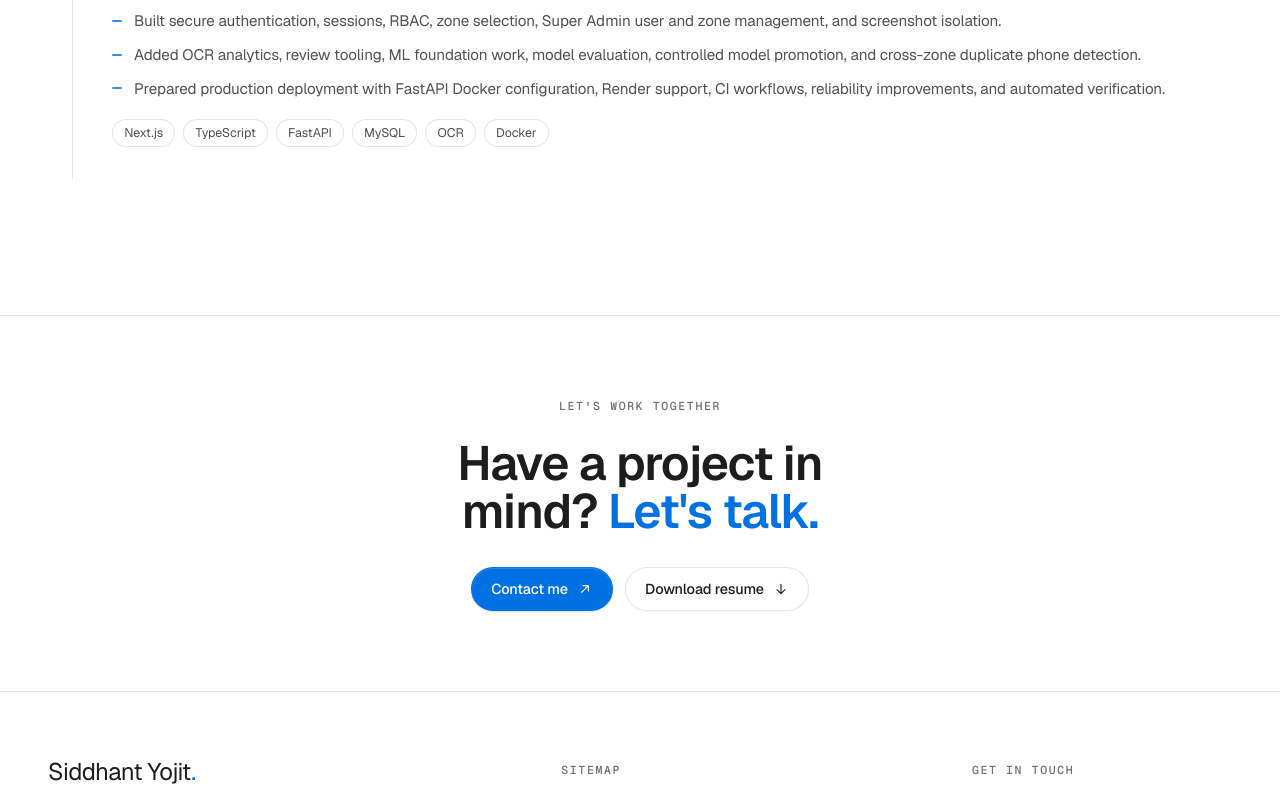
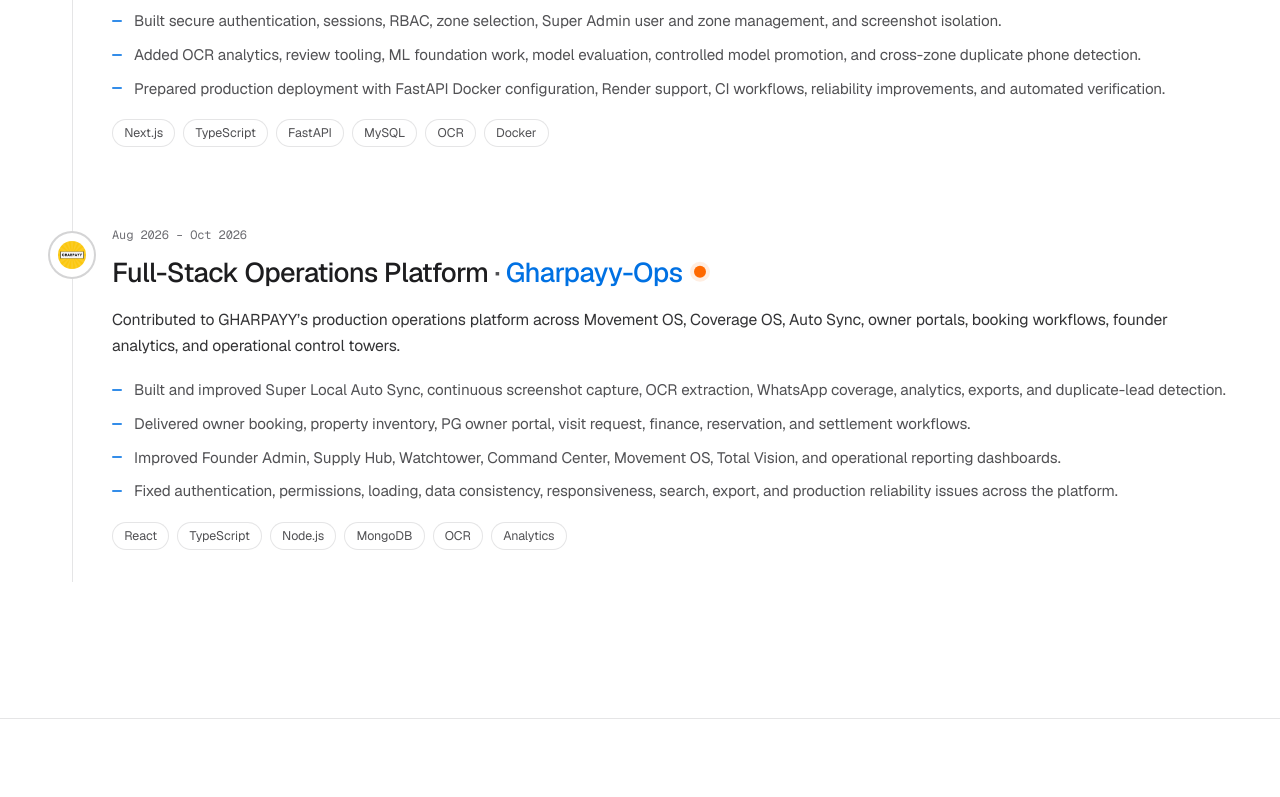
Before and after one commit to YojitSiddhant/siddhantyojitportfolio, a Next.js app: page /experience in a window 1280 px wide. Shown: the part 1243-2040 px from the top of the page. Built offline with nearby package versions, Linux system fonts and the light colour scheme.

Commit message:
Gharpayy-Ops added in expirience

```diff
--- a/components/experience/experience-timeline.tsx
+++ b/components/experience/experience-timeline.tsx
@@ -115,6 +115,15 @@ const autoSyncWorkstreams = [
   ["Deployment & reliability", "Prepared FastAPI Docker and Render deployment, hardened storage and concurrency, stabilized CI tests, and completed end-to-end verification."],
 ] as const;
 
+const opsWorkstreams = [
+  ["Auto Sync & OCR", "Built continuous screenshot capture, OCR extraction, WhatsApp coverage, recovery flows, OCR diagnostics, and Super Local Auto Sync controls."],
+  ["Owner portals & bookings", "Delivered PG owner booking, property inventory, visit requests, finance, move-in approvals, settlements, payment flows, and mobile workflows."],
+  ["Operations dashboards", "Improved Founder Admin, Supply Hub, Watchtower, Command Center, Movement OS, Total Vision, and operational reporting dashboards."],
+  ["Analytics & exports", "Added zone summaries, lead drill-downs, KPI reporting, Excel exports, call-connected reporting, activity timelines, and analytics accuracy improvements."],
+  ["Security & reliability", "Fixed authentication refresh, rate limiting, RBAC, role-based visibility, data consistency, loading performance, and production workflow reliability."],
+  ["Search & workflow quality", "Improved global phone search, owner attribution, lead deduplication, filters, responsive UI, navigation, copy controls, and booking lifecycle states."],
+] as const;
+
 export function ExperienceTimeline() {
   const [isGharpayySummaryOpen, setIsGharpayySummaryOpen] = useState(false);
   const [activeSummaryIndex, setActiveSummaryIndex] = useState(0);
@@ -144,7 +153,7 @@ export function ExperienceTimeline() {
                 <p className="flex items-center gap-2 font-mono text-xs text-subtle">{isCurrent ? <span className="status-dot" aria-hidden="true" /> : null}{item.duration}</p>
                 <h3 className="mt-3 text-2xl tracking-tight text-foreground sm:text-[1.7rem]">
                   {item.role}<span className="text-muted"> · </span><span className="text-accent">{item.company}</span>
-                  {item.company === "GHARPAYY" || item.company === "GHARPAYY Local Auto Sync 100X" ? <button type="button" aria-label={`Open ${item.company} work summary`} aria-haspopup="dialog" onClick={() => { setActiveSummaryIndex(item.company === "GHARPAYY" ? 0 : 1); setIsGharpayySummaryOpen(true); }} className="ml-3 inline-flex h-3 w-3 translate-y-[-0.12em] rounded-full bg-orange-500 align-middle shadow-[0_0_0_4px_rgba(249,115,22,0.12)] transition-transform hover:scale-125 focus-visible:outline-orange-500" /> : null}
+                  {item.company === "GHARPAYY" || item.company === "GHARPAYY Local Auto Sync 100X" || item.company === "Gharpayy-Ops" ? <button type="button" aria-label={`Open ${item.company} work summary`} aria-haspopup="dialog" onClick={() => { setActiveSummaryIndex(item.company === "GHARPAYY" ? 0 : item.company === "GHARPAYY Local Auto Sync 100X" ? 1 : 2); setIsGharpayySummaryOpen(true); }} className="ml-3 inline-flex h-3 w-3 translate-y-[-0.12em] rounded-full bg-orange-500 align-middle shadow-[0_0_0_4px_rgba(249,115,22,0.12)] transition-transform hover:scale-125 focus-visible:outline-orange-500" /> : null}
                 </h3>
                 {"summary" in item && item.summary ? <p className="mt-4 text-[0.98rem] text-foreground/90">{item.summary}</p> : null}
                 <ul className="mt-5 grid gap-3">{highlights.map((highlight) => <li key={highlight} className="flex gap-3 text-sm text-muted sm:text-[0.95rem]"><span aria-hidden="true" className="mt-[0.65em] h-0.5 w-2.5 shrink-0 rounded-full bg-accent/80" /><span>{highlight}</span></li>)}</ul>
@@ -157,8 +166,8 @@ export function ExperienceTimeline() {
 
       {isGharpayySummaryOpen ? createPortal(<div className="fixed inset-0 z-[100] flex min-h-dvh items-center justify-center bg-black/35 p-4 backdrop-blur-sm sm:p-6" role="presentation" onMouseDown={(event) => { if (event.target === event.currentTarget) setIsGharpayySummaryOpen(false); }}>
         <section role="dialog" aria-modal="true" aria-labelledby="gharpayy-summary-title" className="summary-scrollbar card max-h-[min(720px,calc(100dvh-2rem))] w-full max-w-4xl rounded-[2rem] overflow-y-auto p-6 shadow-2xl sm:p-8">
-          <div className="flex items-start justify-between gap-6"><div><p className="eyebrow eyebrow-accent">Work summary</p><h2 id="gharpayy-summary-title" className="mt-3 text-3xl tracking-tight sm:text-4xl">{activeSummaryIndex === 0 ? "GHARPAYY -OS" : "GHARPAYY Local Auto Sync 100X"}</h2><p className="mt-2 font-mono text-xs text-subtle">{activeSummaryIndex === 0 ? "Aug 2026 – Present · through the latest commit" : "Oct 2026 · through the latest commit"}</p></div><div className="flex shrink-0 items-start gap-3"><div className="whitespace-nowrap rounded-xl border border-accent/20 bg-accent-soft px-4 py-3"><p className="font-mono text-sm text-accent"><span className="text-2xl leading-none">{activeSummaryIndex === 0 ? "81" : "71"}</span><span className="ml-2 text-xs uppercase tracking-wider text-muted">total commits</span></p></div><button type="button" aria-label="Close work summary" onClick={() => setIsGharpayySummaryOpen(false)} className="inline-flex h-10 w-10 items-center justify-center rounded-full border border-border text-muted transition-colors hover:bg-surface-hover hover:text-foreground"><CloseIcon className="h-5 w-5" /></button></div></div>
-          <div className="mt-6 flex items-center justify-between border-y border-border py-3"><button type="button" disabled={activeSummaryIndex === 0} onClick={() => setActiveSummaryIndex(0)} className="inline-flex items-center gap-2 rounded-full border border-border px-3 py-2 text-sm text-muted transition-colors hover:border-accent/30 hover:bg-accent-soft hover:text-accent disabled:pointer-events-none disabled:opacity-30"><span className="inline-flex h-7 w-7 items-center justify-center rounded-full bg-surface-hover"><ArrowRightIcon className="h-4 w-4 rotate-180 text-accent" /></span> Overview</button><span className="font-mono text-xs text-subtle">{activeSummaryIndex + 1} / 2</span><button type="button" disabled={activeSummaryIndex === 1} onClick={() => setActiveSummaryIndex(1)} className="inline-flex items-center gap-2 rounded-full border border-border px-3 py-2 text-sm text-muted transition-colors hover:border-accent/30 hover:bg-accent-soft hover:text-accent disabled:pointer-events-none disabled:opacity-30">Commit history <span className="inline-flex h-7 w-7 items-center justify-center rounded-full bg-surface-hover"><ArrowRightIcon className="h-4 w-4 text-accent" /></span></button></div>
+          <div className="flex items-start justify-between gap-6"><div><p className="eyebrow eyebrow-accent">Work summary</p><h2 id="gharpayy-summary-title" className="mt-3 text-3xl tracking-tight sm:text-4xl">{activeSummaryIndex === 0 ? "GHARPAYY -OS" : activeSummaryIndex === 1 ? "GHARPAYY Local Auto Sync 100X" : "Gharpayy-Ops"}</h2><p className="mt-2 font-mono text-xs text-subtle">{activeSummaryIndex === 0 ? "Aug 2026 – Present · through the latest commit" : activeSummaryIndex === 1 ? "Oct 2026 · through the latest commit" : "Aug 2026 – Oct 2026 · through the latest commit"}</p></div><div className="flex shrink-0 items-start gap-3"><div className="whitespace-nowrap rounded-xl border border-accent/20 bg-accent-soft px-4 py-3"><p className="font-mono text-sm text-accent"><span className="text-2xl leading-none">{activeSummaryIndex === 0 ? "81" : activeSummaryIndex === 1 ? "71" : "249"}</span><span className="ml-2 text-xs uppercase tracking-wider text-muted">total commits</span></p></div><button type="button" aria-label="Close work summary" onClick={() => setIsGharpayySummaryOpen(false)} className="inline-flex h-10 w-10 items-center justify-center rounded-full border border-border text-muted transition-colors hover:bg-surface-hover hover:text-foreground"><CloseIcon className="h-5 w-5" /></button></div></div>
+          <div className="mt-6 flex items-center justify-between border-y border-border py-3"><button type="button" disabled={activeSummaryIndex === 0} onClick={() => setActiveSummaryIndex((index) => Math.max(0, index - 1))} className="inline-flex items-center gap-2 rounded-full border border-border px-3 py-2 text-sm text-muted transition-colors hover:border-accent/30 hover:bg-accent-soft hover:text-accent disabled:pointer-events-none disabled:opacity-30"><span className="inline-flex h-7 w-7 items-center justify-center rounded-full bg-surface-hover"><ArrowRightIcon className="h-4 w-4 rotate-180 text-accent" /></span> Previous</button><span className="font-mono text-xs text-subtle">{activeSummaryIndex + 1} / 3</span><button type="button" disabled={activeSummaryIndex === 2} onClick={() => setActiveSummaryIndex((index) => Math.min(2, index + 1))} className="inline-flex items-center gap-2 rounded-full border border-border px-3 py-2 text-sm text-muted transition-colors hover:border-accent/30 hover:bg-accent-soft hover:text-accent disabled:pointer-events-none disabled:opacity-30">Next <span className="inline-flex h-7 w-7 items-center justify-center rounded-full bg-surface-hover"><ArrowRightIcon className="h-4 w-4 text-accent" /></span></button></div>
           {activeSummaryIndex === 0 ? <>
           <p className="mt-6 text-base leading-7 text-foreground/85">Full-stack work across GHARPAYY’s internal CRM and operations platform, connecting production workflows, data accuracy, analytics, and frontend experiences.</p>
           <div className="mt-7 grid gap-6 sm:grid-cols-2">{gharpayyWorkstreams.map(([title, description], index) => <article key={title} className="border-t border-border pt-4"><h3 className="flex items-center gap-2 text-lg text-foreground">{index % 2 === 0 ? <CodeIcon className="h-5 w-5 shrink-0 text-accent" /> : <BriefcaseIcon className="h-5 w-5 shrink-0 text-accent" />}{title}</h3><p className="mt-2 text-sm leading-6 text-muted">{description}</p></article>)}</div>
@@ -172,12 +181,18 @@ export function ExperienceTimeline() {
             </ol>
           </div>
           <div className="mt-8 rounded-xl border border-accent/20 bg-accent-soft p-4 text-sm text-foreground/85"><span className="font-medium text-accent">Scope:</span> 41 authored feature/fix commits across frontend, backend, MongoDB schemas, APIs, analytics, exports, and automated regression tests.</div>
-          </> : <>
+          </> : activeSummaryIndex === 1 ? <>
             <p className="mt-6 text-base leading-7 text-foreground/85">A local-first operations system combining a Next.js frontend, FastAPI backend, and MySQL persistence for secure WhatsApp screenshot capture, OCR review, analytics, and Auto Sync workflows.</p>
             <div className="mt-7 grid gap-6 sm:grid-cols-2">{autoSyncWorkstreams.map(([title, description], index) => <article key={title} className="border-t border-border pt-4"><h3 className="flex items-center gap-2 text-lg text-foreground">{index % 2 === 0 ? <CodeIcon className="h-5 w-5 shrink-0 text-accent" /> : <BriefcaseIcon className="h-5 w-5 shrink-0 text-accent" />}{title}</h3><p className="mt-2 text-sm leading-6 text-muted">{description}</p></article>)}</div>
             <div className="mt-8 flex flex-wrap gap-2">{["Next.js", "TypeScript", "FastAPI", "MySQL", "OCR", "Docker"].map((technology) => <span key={technology} className="chip">{technology}</span>)}</div>
             <div className="mt-10 border-t border-border pt-7"><div className="flex flex-wrap items-end justify-between gap-3"><div><p className="eyebrow eyebrow-accent">Detailed delivery history</p><h3 className="mt-2 text-2xl tracking-tight text-foreground">Your Auto Sync commit record</h3></div><p className="font-mono text-xs text-subtle">44 feature/fix commits · Oct 20 – Oct 22, 2026</p></div><ol className="mt-5 divide-y divide-border rounded-2xl border border-border">{autoSyncCommitHighlights.map(([hash, date, description]) => <li key={hash} className="grid gap-2 p-4 sm:grid-cols-[7rem_1fr] sm:gap-5"><div className="font-mono text-xs text-subtle"><span className="text-accent">{hash}</span><br />{date}</div><p className="text-sm leading-6 text-foreground/85">{description}</p></li>)}</ol></div>
             <div className="mt-8 rounded-xl border border-accent/20 bg-accent-soft p-4 text-sm text-foreground/85"><span className="font-medium text-accent">Scope:</span> 44 authored feature/fix commits across frontend, backend, OCR, ML foundations, security, analytics, deployment, and CI.</div>
+          </> : <>
+            <p className="mt-6 text-base leading-7 text-foreground/85">Contributed to GHARPAYY’s production operations platform across Auto Sync, OCR, owner portals, booking workflows, founder analytics, and operational control towers.</p>
+            <div className="mt-7 grid gap-6 sm:grid-cols-2">{opsWorkstreams.map(([title, description], index) => <article key={title} className="border-t border-border pt-4"><h3 className="flex items-center gap-2 text-lg text-foreground">{index % 2 === 0 ? <CodeIcon className="h-5 w-5 shrink-0 text-accent" /> : <BriefcaseIcon className="h-5 w-5 shrink-0 text-accent" />}{title}</h3><p className="mt-2 text-sm leading-6 text-muted">{description}</p></article>)}</div>
+            <div className="mt-10 border-t border-border pt-7"><p className="eyebrow eyebrow-accent">Detailed delivery history</p><h3 className="mt-2 text-2xl tracking-tight text-foreground">Your Gharpayy-Ops commit record</h3><p className="mt-2 font-mono text-xs text-subtle">249 authored commits · 138 feature/fix commits · Aug 23 – Oct 30, 2026</p></div>
+            <div className="mt-5 rounded-2xl border border-border p-5 text-sm leading-6 text-muted">The audited repository contains 138 non-merge feature/fix commits and 111 merge commits across Auto Sync, OCR, Coverage OS, Movement OS, owner portals, reservation control tower, Founder Admin, Supply Hub, analytics, exports, security, and reliability work.</div>
+            <div className="mt-8 rounded-xl border border-accent/20 bg-accent-soft p-4 text-sm text-foreground/85"><span className="font-medium text-accent">Scope:</span> 249 authored commits total, including 138 feature/fix commits and 111 merge commits.</div>
           </>}
         </section>
       </div>, document.body) : null}
--- a/data/experience.ts
+++ b/data/experience.ts
@@ -32,4 +32,16 @@ export const experience = [
     logo: "/company-logos/gharpayy-logo.png",
     order: 3,
   },
+  {
+    company: "Gharpayy-Ops",
+    role: "Full-Stack Operations Platform",
+    duration: "Aug 2026 – Oct 2026",
+    summary:
+      "Contributed to GHARPAYY’s production operations platform across Movement OS, Coverage OS, Auto Sync, owner portals, booking workflows, founder analytics, and operational control towers.",
+    description:
+      "Built and improved Super Local Auto Sync, continuous screenshot capture, OCR extraction, WhatsApp coverage, analytics, exports, and duplicate-lead detection.\nDelivered owner booking, property inventory, PG owner portal, visit request, finance, reservation, and settlement workflows.\nImproved Founder Admin, Supply Hub, Watchtower, Command Center, Movement OS, Total Vision, and operational reporting dashboards.\nFixed authentication, permissions, loading, data consistency, responsiveness, search, export, and production reliability issues across the platform.",
+    technologies: ["React", "TypeScript", "Node.js", "MongoDB", "OCR", "Analytics"],
+    logo: "/company-logos/gharpayy-logo.png",
+    order: 4,
+  },
 ];
```
